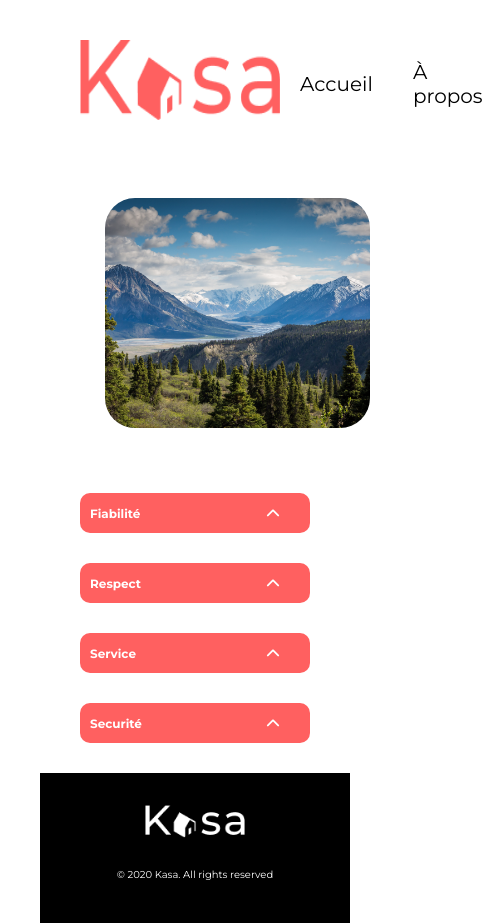
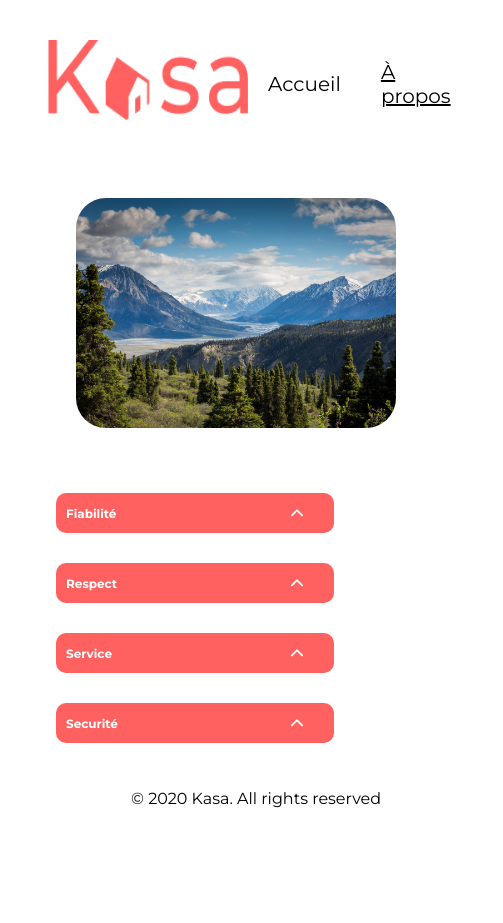
Before and after one commit to Boheno/Projet_5, a React (Vite) app: page /about in a window 390 px wide. Shown: the whole page, 503 px wide, since content can reach past the window. After the commit the page ends 844 px from the top, so only its background shows below. Built offline with nearby package versions, Linux system fonts and the light colour scheme.

Commit message:
style + feat (footer, mediaquery, carousel): correction style, correction carousel si une image

```diff
--- a/src/components/carousel.jsx
+++ b/src/components/carousel.jsx
@@ -12,14 +12,20 @@ function Carousel ({images}) {
 
 return (
     <div className="carousel-container">
+        {images.length > 1 && (
         <button onClick={prevImage} className="carousel-button-prev">&#8249;</button>
+        )}
         <div className="carousel-image">
             <img src={images[currentIndex]} alt={images.title} />
         </div>
+        {images.length > 1 && (
         <button onClick={nextImage} className="carousel-button-next">&#8250;</button>
+        )}
+        {images.length > 1 && (
         <div className="carousel-counter">
         {currentIndex + 1}/{images.length}
       </div>
+        )}
     </div>
 )
 }
--- a/src/components/header.jsx
+++ b/src/components/header.jsx
@@ -1,13 +1,13 @@
 import logo from "../assets/LOGO.png"
-import { Link } from "react-router-dom"
+import { NavLink } from "react-router-dom"
 
 function Header (){
     return(
         <header>
             <img src={logo} className="logo-kasa" alt="logo" />
             <nav className="header-nav">
-                <Link to="/">Accueil</Link>
-                <Link to="/about">À propos</Link>
+                <NavLink to="/"  className={({ isActive }) => isActive ? "active-link" : undefined}>Accueil</NavLink>
+                <NavLink to="/about"  className={({ isActive }) => isActive ? "active-link" : undefined}>À propos</NavLink>
             </nav>
         </header>
     )
--- a/styles/index.css
+++ b/styles/index.css
@@ -9,7 +9,14 @@
   header .header-nav a {
     font-size: 10px;
   }
-  .banner .About-content-banner img {
+  .banner {
+    width: 90%;
+    height: 30px;
+    display: flex;
+    justify-content: center;
+    margin: 0px;
+  }
+  .banner img {
     width: 90%;
     height: 30px;
     border-radius: 10px;
@@ -386,10 +393,6 @@ a {
   font-family: Montserrat;
 }
 
-body:not(footer) {
-  margin: 0 40px;
-}
-
 header {
   display: flex;
   justify-content: space-between;
@@ -402,33 +405,14 @@ header .logo-kasa {
 header .header-nav {
   display: flex;
 }
+header .header-nav .active-link {
+  text-decoration: underline;
+}
 header .header-nav a {
   text-decoration: none;
   margin: 20px;
   font-size: 20px;
 }
-header .header-nav a :active {
-  text-decoration: underline;
-}
 
 footer {
   display: flex;
-  justify-content: center;
-  align-items: center;
-  flex-direction: column;
-  background-color: black;
-  color: white;
-  height: 150px;
-  width: 100%;
-  margin: 0px;
-}
-footer img {
-  width: 100px;
-  padding-bottom: 20px;
-}
-footer p {
-  font-size: 10px;
-  color: white;
-}
-
-/*# sourceMappingURL=index.css.map */
--- a/styles/main.scss
+++ b/styles/main.scss
@@ -9,9 +9,7 @@
 :root {
     font-family: $police;
   }
-body:not(footer){
-    margin: 0 40px;
-}
+
 header{
     display: flex;
     justify-content: space-between;
@@ -22,15 +20,14 @@ header{
     }
     .header-nav{
       display:flex;
+      .active-link{
+        text-decoration: underline;
+      }
     }
-
   .header-nav a{
     text-decoration: none;
     margin:20px;
     font-size: 20px;
-    & :active{
-      text-decoration: underline;
-    }
   }
 }
 footer{
@@ -43,13 +40,10 @@ footer{
     height: 150px;
     width: 100%;
     margin: 0px;
-
     img{
         width:100px;
         padding-bottom: 20px;
     }
     p{
         font-size: 10px;
-        color: white;
-    }
-}
+        c
```
Also changed, not shown: styles/_mediaquery.scss (+8 -5 lines), 1 other file (tests, documents, lock files or other folders).
